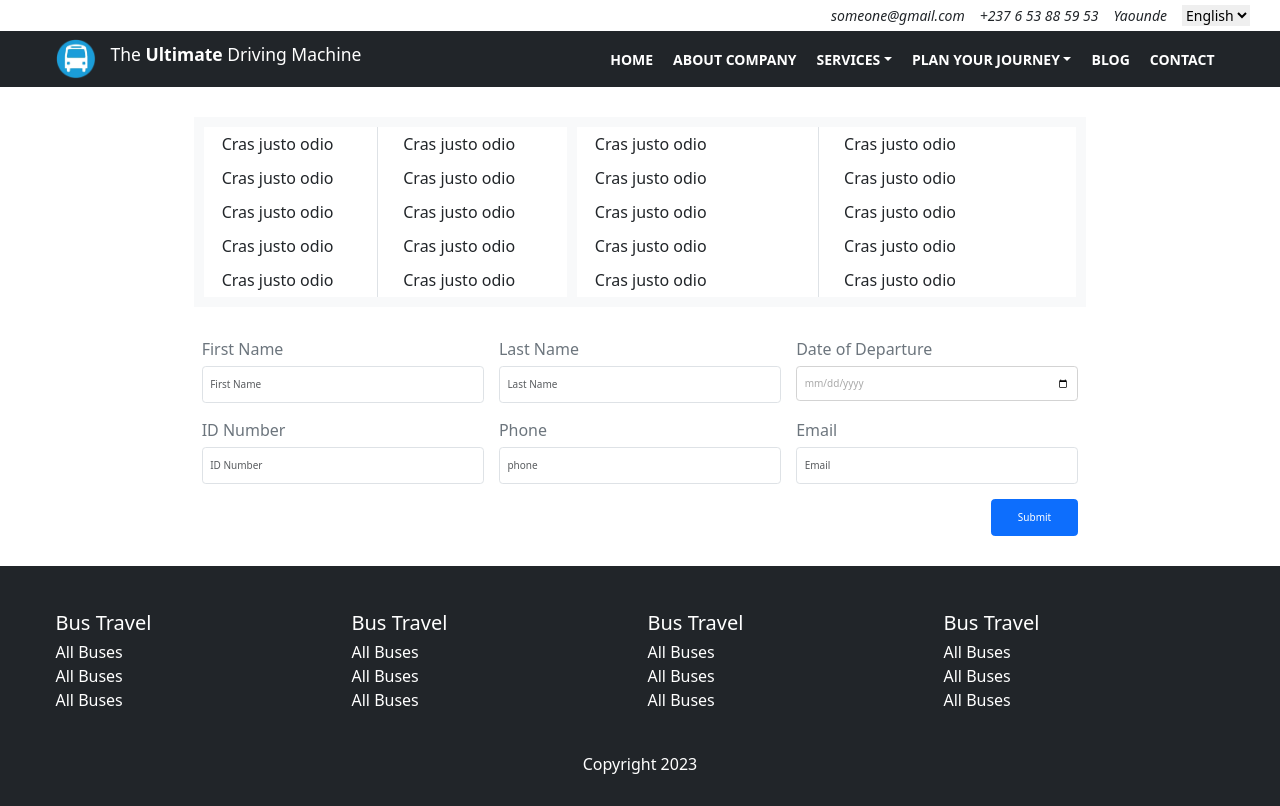
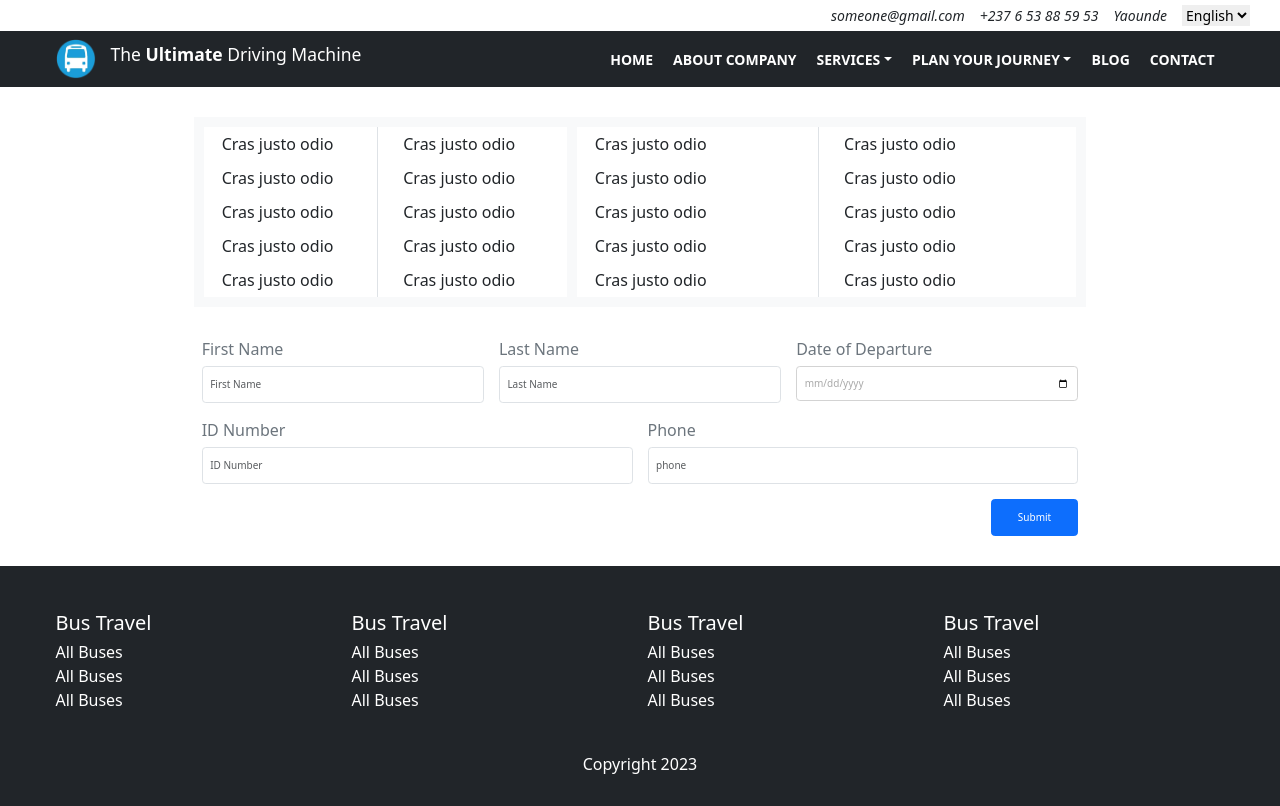
Before and after one commit to razack00/viva-Express, a React (Create React App) app: page /reservation in a window 1280 px wide. Built offline with nearby package versions, Linux system fonts and the light colour scheme.

Commit message:
removed email input

```diff
--- a/src/pages/Reservation.js
+++ b/src/pages/Reservation.js
@@ -74,10 +74,6 @@ const Reservation = () => {
                         <Form.Label htmlFor="to">Phone</Form.Label>
                         <Form.Control className='py-3' type="tel" placeholder="phone" />
                     </Col>
-                <Col>
-                    <Form.Label htmlFor="Email">Email</Form.Label>
-                    <Form.Control className='py-3' type="text" placeholder="Email" />
-                </Col>
                 </Row>
             <div className='d-flex justify-content-end'>
                 <Button className='m-50' style={{width: "10%", paddingBlock: "10px", }} variant="primary">
```
Lines whose indentation alone changed are shown as unchanged.
